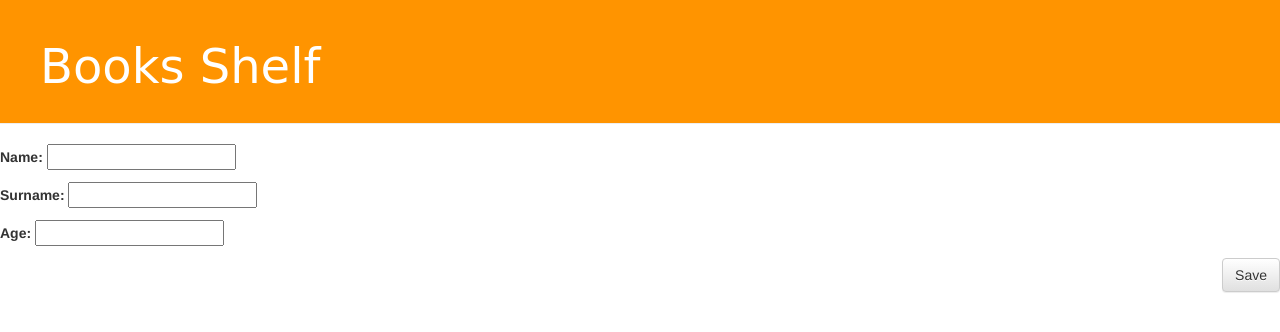
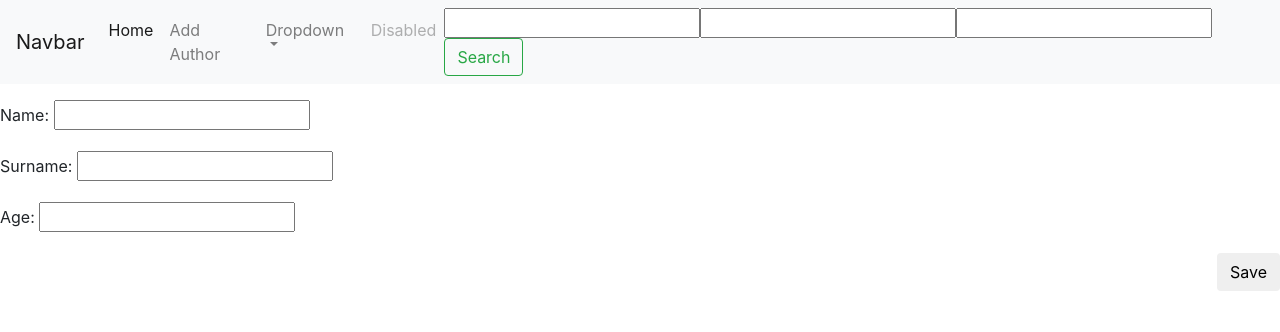
Before and after one commit to AntDu/BookWeb, a Django app: template myWebBS/mainApp/templates/add_author.html in a window 1280 px wide. Shown: the top 332 px of the page. Run offline with Django 3.2, Linux system fonts and the light colour scheme; the template is opened without the code that fills it: values that come from a table or form of the project are taken from there, others are empty; some libraries are stand-ins or nearby versions.

Commit message:
added components - navbar fixed: - all html templates - forms -> add_author - urls - views - root -> urls

```diff
--- a/myWebBS/mainApp/forms.py
+++ b/myWebBS/mainApp/forms.py
@@ -11,33 +11,18 @@ class SearchForm(forms.Form):
     search_field = forms.CharField()
 
 
-class AddAuthorForm(forms.Form):
-    name = forms.CharField(max_length=32)
-    surname = forms.CharField(max_length=64)
-    age = forms.IntegerField(max_value=130)
+# class AddAuthorForm(forms.Form):
+#     name = forms.CharField(max_length=32)
+#     surname = forms.CharField(max_length=64)
+#     age = forms.IntegerField(max_value=130)
 
 
-# Так создавали форму на занятиях но у меня не выходит создать таким способом
+class AddAuthorForm(forms.ModelForm):
+    class Meta:
+        model = Author
+        fields = ['name', 'surname', 'age']
 
-# from django import forms
-# from django.forms import SelectDateWidget
-# from ipdb import set_trace
+
+
+
 #
-# from blog.models import Post
-#
-#
-# class CreatePostForm(forms.ModelForm):
-#     class Meta:
-#         model = Post
-#         fields = ('title', 'text', 'published_date')
-#
-#     def __init__(self, user, *args, **kwargs):
-#         super().__init__(*args, **kwargs)
-#         self.user = user
-#         self.fields['published_date'].widget = SelectDateWidget()
-#
-#
-#     def save(self, commit=True):
-#         post = self.instance
-#         post.author = self.user
-#         super().save()
--- a/myWebBS/mainApp/templates/add_author.html
+++ b/myWebBS/mainApp/templates/add_author.html
@@ -1,11 +1,11 @@
-{% extends 'exp_base.html' %}
+{% extends 'base.html' %}
 
 {% block title %}CREATE AUTHOR{% endblock title %}
 
 {% block content %}
-    <form method="POST" class="author-form" action="{% url 'add_author' %}">
+    <form method="POST" action="{% url 'main:add-author' %}">
         {% csrf_token %}
-        {{ form.as_p }}
+        {{ add_author_form.as_p }}
         <button type="submit" class="save btn btn-default">Save</button>
     </form>
 {% endblock content %}
--- a/myWebBS/mainApp/templates/base.html
+++ b/myWebBS/mainApp/templates/base.html
@@ -1,24 +1,18 @@
-<!DOCTYPE HTML>
+{% load staticfiles %}
+
 <html>
 <head>
-    <meta charset="utf-8">
-    <title>Main</title>
+    <title>{% block title %}{% endblock title %}</title>
+    <link rel="stylesheet" href="https://stackpath.bootstrapcdn.com/bootstrap/4.1.1/css/bootstrap.min.css" integrity="sha384-WskhaSGFgHYWDcbwN70/dfYBj47jz9qbsMId/iRN3ewGhXQFZCSftd1LZCfmhktB" crossorigin="anonymous">
+    <link rel="stylesheet" href="{% static 'css/mainApp.css' %}">
 </head>
 <body>
+    {% block navbar %}
+        {% include 'components/navbar.html' %}
+    {% endblock navbar %}
 
-<form method="post">
-    {% csrf_token %}
-    {{ form.as_p }}
-    <p><input type="submit"></p>
-</form>
-
-<ul>
-    {% for books in res %}
-        {% for b in books %}
-            <li>{{ b.name }}</li>
-        {% endfor %}
-    {% endfor %}
-</ul>
+    {% block content %}
+    {% endblock content %}
 
 </body>
 </html>
--- /dev/null
+++ b/myWebBS/mainApp/templates/components/navbar.html
@@ -0,0 +1,56 @@
+<nav class="navbar navbar-expand-lg navbar-light bg-light">
+    <a class="navbar-brand" href="#">Navbar</a>
+    <button class="navbar-toggler" type="button" data-toggle="collapse" data-target="#navbarSupportedContent"
+            aria-controls="navbarSupportedContent" aria-expanded="false" aria-label="Toggle navigation">
+        <span class="navbar-toggler-icon"></span>
+    </button>
+
+    <div class="collapse navbar-collapse" id="navbarSupportedContent">
+        <ul class="navbar-nav mr-auto">
+            <li class="nav-item active">
+                <a class="nav-link" href="{% url 'main:index' %}">Home <span class="sr-only">(current)</span></a>
+            </li>
+            <li class="nav-item">
+                <a class="nav-link"  href="{% url 'main:add-author' %}">Add Author</a>
+            </li>
+            <li class="nav-item dropdown">
+                <a class="nav-link dropdown-toggle" href="#" id="navbarDropdown" role="button" data-toggle="dropdown"
+                   aria-haspopup="true" aria-expanded="false">
+                    Dropdown
+                </a>
+                <div class="dropdown-menu" aria-labelledby="navbarDropdown">
+                    <a class="dropdown-item" href="#">Action</a>
+                    <a class="dropdown-item" href="#">Another action</a>
+                    <div class="dropdown-divider"></div>
+                    <a class="dropdown-item" href="#">Something else here</a>
+                </div>
+            </li>
+            <li class="nav-item">
+                <a class="nav-link disabled" href="#">Disabled</a>
+            </li>
+        </ul>
+        <form class="form-inline my-2 my-lg-0" method="post" action="{% url 'main:index' %}">
+            {% csrf_token %}
+
+            {% for field in form.visible_fields %}
+                <div class="fieldWrapper">
+                    {{ field.errors }}
+                    {# {{ field.label_tag }} #}
+                    {{ field }}
+                </div>
+            {% endfor %}
+
+            <button class="btn btn-outline-success my-2 my-sm-0" type="submit">Search</button>
+        </form>
+    </div>
+</nav>
+
+<div>
+    <ul>
+        {% for books in res %}
+            {% for b in books %}
+                <li>{{ b.name }}</li>
+            {% endfor %}
+        {% endfor %}
+    </ul>
+</div>
--- a/myWebBS/mainApp/templates/exp_base.html
+++ /dev/null
@@ -1,22 +0,0 @@
-{% load staticfiles %}
-
-<html>
-<head>
-    <title>{% block title %}{% endblock title %}</title>
-    <link rel="stylesheet" href="https://maxcdn.bootstrapcdn.com/bootstrap/3.2.0/css/bootstrap.min.css">
-    <link rel="stylesheet" href="https://maxcdn.bootstrapcdn.com/bootstrap/3.2.0/css/bootstrap-theme.min.css">
-    <link rel="stylesheet" href="{% static 'css/mainApp.css' %}">
-
-
-</head>
-<body>
-<div class="page-header">
-    <h1><a id="header-link" href="/">Books Shelf</a></h1>
-</div>
-
-{% block content %}
-{% endblock content %}
-
-
-</body>
-</html>
--- a/myWebBS/mainApp/urls.py
+++ b/myWebBS/mainApp/urls.py
@@ -6,5 +6,5 @@ app_name = 'mainApp'
 
 urlpatterns = [
     url(r'^$', views.index, name='index'),
-    url(r'add_author/$', views.add_author, name='add-author'),
+    url(r'^add_author/$', views.add_author, name='add-author'),
 ]
--- a/myWebBS/myWebBS/urls.py
+++ b/myWebBS/myWebBS/urls.py
@@ -19,7 +19,7 @@ from django.contrib import admin
 urlpatterns = [
 
     url(r'^admin/', admin.site.urls),
-    url(r'^main/', include('mainApp.urls')),
-    url(r'^addauthor/', include('mainApp.urls')),
+    url(r'^main/', include('mainApp.urls', namespace='main')),
+
 
 ]
```
Also changed, not shown: myWebBS/mainApp/templates/search_book.html (+2 -9 lines), myWebBS/mainApp/views.py (+9 -16 lines).
